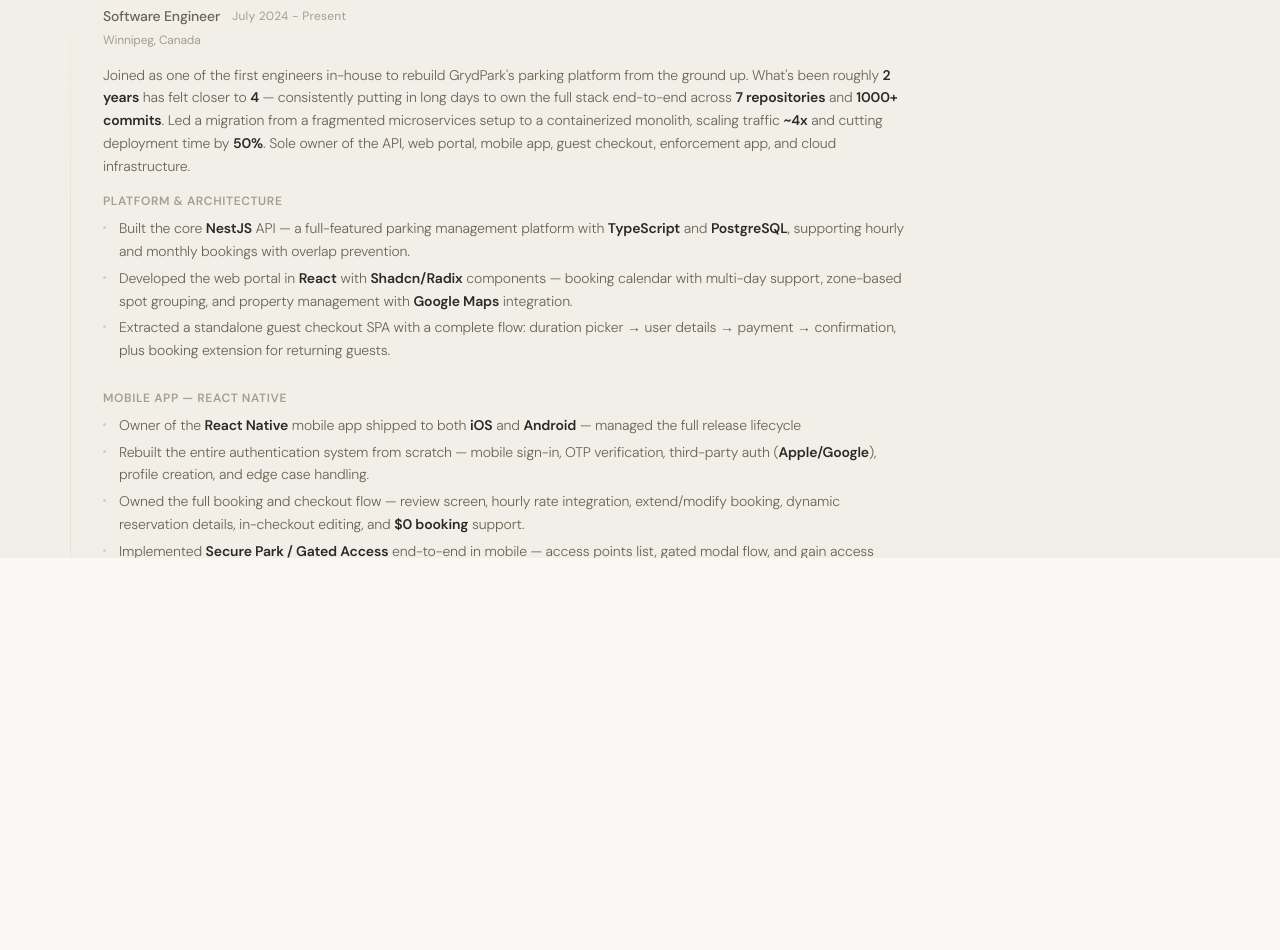
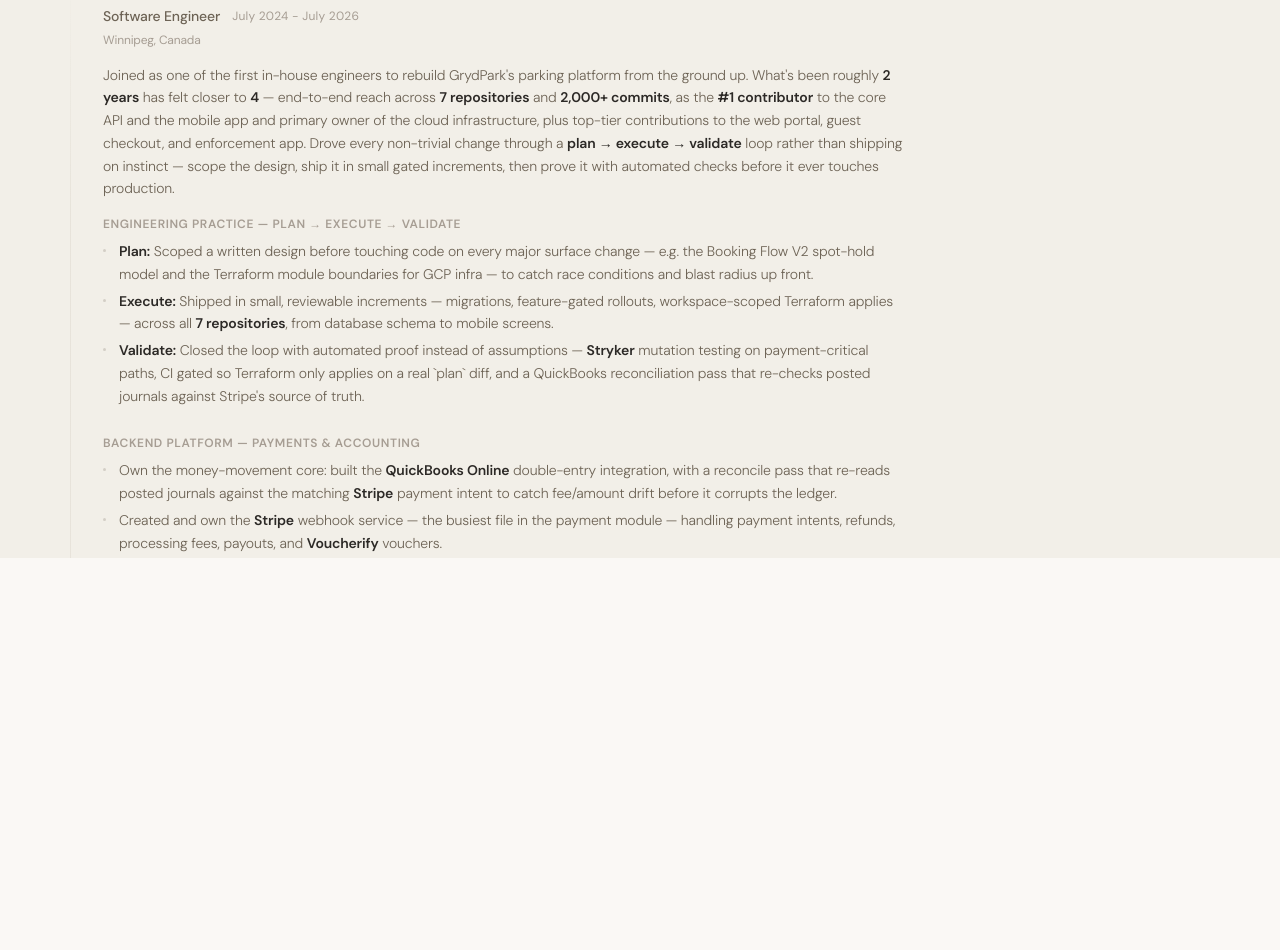
Before and after one commit to danielmai12/dmai-portfolio, a Next.js app: page /experience in a window 1280 px wide. Shown: the part 242-1192 px from the top of the page. Built offline with nearby package versions, Linux system fonts and the light colour scheme.

Commit message:
Update grydpark experience

```diff
--- a/src/app/experience/page.tsx
+++ b/src/app/experience/page.tsx
@@ -23,72 +23,64 @@
   {
     company: "GrydPark",
     url: "https://parkwithgryd.com/",
-    roles: [{ title: "Software Engineer", period: "July 2024 - Present" }],
+    roles: [{ title: "Software Engineer", period: "July 2024 - July 2026" }],
     location: "Winnipeg, Canada",
     narrative:
-      "Joined as one of the first engineers in-house to rebuild GrydPark's parking platform from the ground up. What's been roughly **2 years** has felt closer to **4** — consistently putting in long days to own the full stack end-to-end across **7 repositories** and **1000+ commits**. Led a migration from a fragmented microservices setup to a containerized monolith, scaling traffic **~4x** and cutting deployment time by **50%**. Sole owner of the API, web portal, mobile app, guest checkout, enforcement app, and cloud infrastructure.",
+      "Joined as one of the first in-house engineers to rebuild GrydPark's parking platform from the ground up. What's been roughly **2 years** has felt closer to **4** — end-to-end reach across **7 repositories** and **2,000+ commits**, as the **#1 contributor** to the core API and the mobile app and primary owner of the cloud infrastructure, plus top-tier contributions to the web portal, guest checkout, and enforcement app. Drove every non-trivial change through a **plan → execute → validate** loop rather than shipping on instinct — scope the design, ship it in small gated increments, then prove it with automated checks before it ever touches production.",
     skills: [
       {
-        area: "Platform & Architecture",
+        area: "Engineering Practice — Plan → Execute → Validate",
         items: [
-          "Built the core **NestJS** API — a full-featured parking management platform with **TypeScript** and **PostgreSQL**, supporting hourly and monthly bookings with overlap prevention.",
-          "Developed the web portal in **React** with **Shadcn/Radix** components — booking calendar with multi-day support, zone-based spot grouping, and property management with **Google Maps** integration.",
-          "Extracted a standalone guest checkout SPA with a complete flow: duration picker → user details → payment → confirmation, plus booking extension for returning guests.",
+          "**Plan:** Scoped a written design before touching code on every major surface change — e.g. the Booking Flow V2 spot-hold model and the Terraform module boundaries for GCP infra — to catch race conditions and blast radius up front.",
+          "**Execute:** Shipped in small, reviewable increments — migrations, feature-gated rollouts, workspace-scoped Terraform applies — across all **7 repositories**, from database schema to mobile screens.",
+          "**Validate:** Closed the loop with automated proof instead of assumptions — **Stryker** mutation testing on payment-critical paths, CI gated so Terraform only applies on a real `plan` diff, and a QuickBooks reconciliation pass that re-checks posted journals against Stripe's source of truth.",
+        ],
+      },
+      {
+        area: "Backend Platform — Payments & Accounting",
+        items: [
+          "Own the money-movement core: built the **QuickBooks Online** double-entry integration, with a reconcile pass that re-reads posted journals against the matching **Stripe** payment intent to catch fee/amount drift before it corrupts the ledger.",
+          "Created and own the **Stripe** webhook service — the busiest file in the payment module — handling payment intents, refunds, processing fees, payouts, and **Voucherify** vouchers.",
+          "Led the **Booking Flow V2** rearchitecture: a two-phase hold → confirm model backed by a **pg_cron** job that self-cleans stale holds, eliminating double-booking races.",
+          "Sole architect of **SecurePark**, GrydPark's physical-access product — an OAuth integration with **ButterflyMX** that turns a reservation into automatic gate/door access.",
+          "Built the mobile **BFF** layer and the pay-station/kiosk booking channel, giving app and terminal traffic purpose-built, accounting-safe endpoints instead of reused dashboard APIs.",
         ],
       },
       {
         area: "Mobile App — React Native",
         items: [
-          "Owner of the **React Native** mobile app shipped to both **iOS** and **Android** — managed the full release lifecycle",
-          "Rebuilt the entire authentication system from scratch — mobile sign-in, OTP verification, third-party auth (**Apple/Google**), profile creation, and edge case handling.",
-          "Owned the full booking and checkout flow — review screen, hourly rate integration, extend/modify booking, dynamic reservation details, in-checkout editing, and **$0 booking** support.",
-          "Implemented **Secure Park / Gated Access** end-to-end in mobile — access points list, gated modal flow, and gain access screen.",
-          "Performance-optimized the Explore screen by reducing unnecessary re-renders and refactored core screens (**SpotDetails**, **Receipts**, **Confirmation**, **Vehicle**) for better architecture.",
-          "Shipped cross-platform bug fixes — resolved **Android**-specific crashes, CSS issues, and **iOS** sign-in problems.",
+          "Sole architect of the app's typed **Axios** HTTP client — a single interceptor layer that dedupes concurrent 401/403 failures so one expired token can't trigger duplicate logout/navigation resets.",
+          "Led the mobile **Booking Flow V2** — hold → confirm with in-flight edit and extend, built on a suite of **TanStack Query** hooks against the v2 reservation API.",
+          "Sole architect of the booking-lifecycle notification system — starts-soon / ends-soon / ended local notifications that deep-link straight into Extend, Open Gate, or View Receipt.",
+          "Led passwordless auth (phone **OTP** + **Apple**/**Google** sign-in) and in-app **Secure Park** gate/PIN access.",
+          "Migrated state management toward **Zustand** + **TanStack Query** off legacy Redux, and cut re-renders on the app's hottest screen.",
         ],
       },
       {
-        area: "Payments & Billing",
+        area: "Cloud Infrastructure — Terraform / GCP",
         items: [
-          "Owned end-to-end payment infrastructure processing **$200K+/month** — **Stripe** integration with transaction tracking, refunds, receipt generation, and **Stripe Terminal** for in-person card payments.",
-          "Built **QuickBooks Online** accounting integration for automated journal entries, bill management, and reconciliation.",
-          "Handled GST/tax calculations per state with currency and timezone-aware payment recording.",
+          "Primary author of GrydPark's GCP infrastructure-as-code — modular **Terraform** (GKE, Cloud SQL, static-site, VPC peering, IAM) across dev/stage/prod workspaces with a gated CI pipeline that only applies on a real plan diff.",
+          "Led the **GKE Autopilot** cluster module — Dataplane V2 (Cilium/eBPF), Kubernetes Gateway API, Workload Identity, Managed Prometheus, and autoscaling (VPA/HPA).",
+          "Led a static-site migration moving the portal and enforcement app off always-on **GKE** pods onto **GCS + Cloud CDN** with managed TLS — cutting both hosting cost and cluster load.",
+          "Hardened **Cloud SQL** (PostgreSQL): private VPC peering, pgAudit, point-in-time recovery, and Secret-Manager-sourced credentials.",
+          "Cut Cloud Monitoring/Logging spend by removing redundant metrics once Managed Prometheus covered the same signals.",
         ],
       },
       {
-        area: "Auth & Security",
+        area: "Web Portal & Guest Checkout",
         items: [
-          "Implemented **Firebase Auth** with multi-provider support (Google, Apple) and phone-based OTP guest checkout via **Twilio**.",
-          "Built role-based access control spanning Gryd Admin, Company Admin, Property Manager, and Lot Attendant roles.",
-          "Added **QR code generation** for bookings with anti-scam unique identifiers.",
+          "Built end-to-end operator booking-lifecycle tooling — modify/override/refund/cancel in one panel — plus the SecurePark access-point control UI for BMX gate hardware.",
+          "Founded the standalone **Express Checkout** SPA — scaffolded the entire app (~100 files) from scratch as a lean, dependency-free guest-checkout flow with its own CI/CD.",
+          "Added 15-second live-occupancy polling to the enforcement app, giving officers near-real-time booking state instead of stale snapshots.",
         ],
       },
       {
-        area: "IoT — Secure Park",
-        items: [
-          "Designed and built **Secure Park**, an access control system integrating **ButterflyMX** APIs for secure parking via mobile app and keypad entry.",
-          "Built access point management — operators can open gates remotely and resend PINs to parkers.",
-          "Implemented pincode generation and key code auth for automated entry.",
-        ],
-      },
-      {
-        area: "Infrastructure & DevOps",
-        items: [
-          "Architected **Terraform** IaC with **8 reusable modules** across dev/staging/prod environments.",
-          "Provisioned **GKE Autopilot** clusters with advanced networking, managed Prometheus, and workload identity.",
-          "Set up **Cloud SQL PostgreSQL** with automated backups, point-in-time recovery, and SSL enforcement.",
-          "Built **Cloud CDN + GCS** infrastructure for static site hosting and **Artifact Registry** for Docker image management.",
-          "Created **Cloud Build** CI/CD pipelines with intelligent plan detection and conditional applies.",
-          "Migrated Kubernetes config from manual manifests to **Kustomize** overlays with environment-specific patches.",
-        ],
-      },
-      {
-        area: "Performance & Observability",
+        area: "Performance & Reliability",
         items: [
           "Reduced query latency **~3x** through indexing, pagination, and query optimization — stabilizing production under load.",
-          "Diagnosed and fixed **N+1 query** problems and replaced expensive joins between large tables with **CTEs** to extract only the needed boundary rows, avoiding full cross-table scans.",
-          "Discovered the **nestjs-paginate** offset-based pagination was silently running a full unfiltered count query on every request — migrated to **cursor-based pagination** to eliminate the bottleneck.",
-          "Added live booking **data polling** (15-second auto-refresh) in the enforcement app for real-time parker visibility.",
+          "Diagnosed **N+1** query problems and replaced expensive joins with **CTEs** to pull only the needed boundary rows instead of scanning full tables.",
+          "Found that **nestjs-paginate**'s offset pagination was silently running a full unfiltered count on every request — migrated to **cursor-based pagination** to remove the bottleneck.",
+          "Ran timezone-safe money handling (**Luxon**) across bookings, receipts, and monthly queries so date-sensitive charges compute correctly across jurisdictions.",
         ],
       },
     ],
```
Also changed, not shown: .claude/settings.local.json, 1 other file (tests, documents, lock files or other folders).
